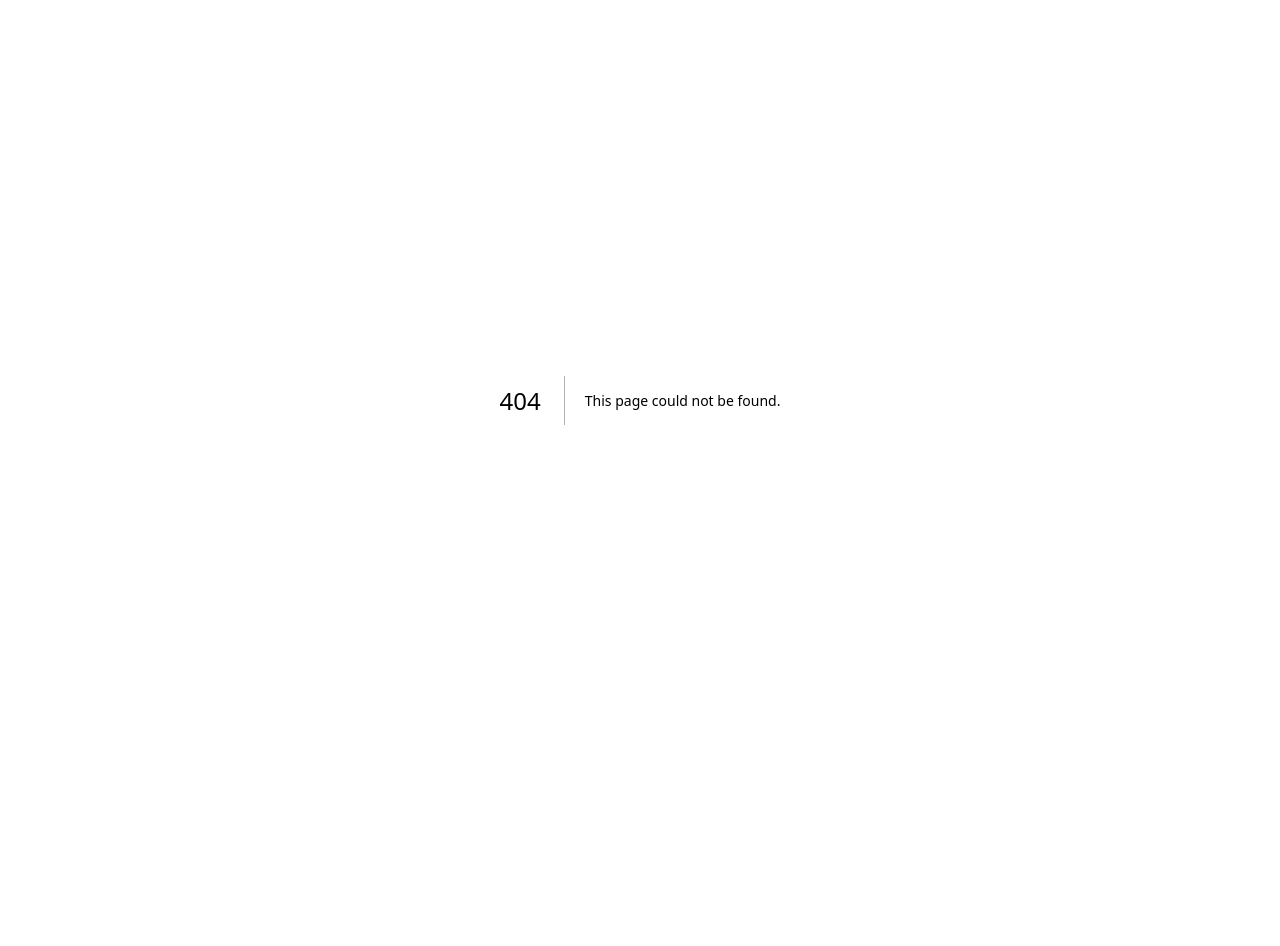
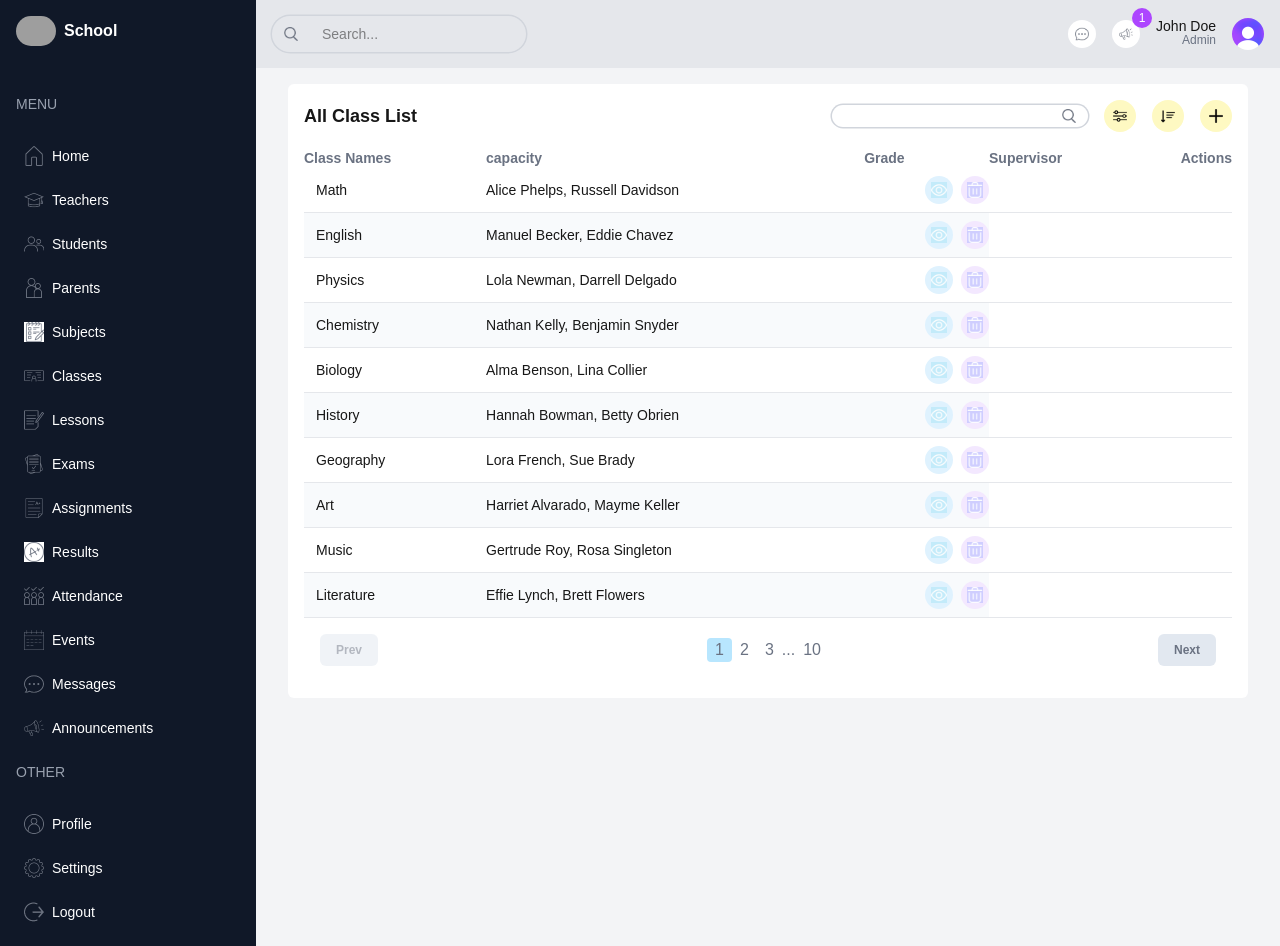
Before and after one commit to rumachoudhury/school-management-dashboard, a Next.js app: page /list/classes in a window 1280 px wide. Before the commit this address had no page. Before the commit the page ends 800 px from the top, so only its background shows below. Built offline with nearby package versions, Linux system fonts and the light colour scheme; grey boxes are pictures that could not be loaded.

Commit message:
Created ClassListPage

```diff
--- /dev/null
+++ b/src/app/(dashboard)/list/classes/page.tsx
@@ -0,0 +1,146 @@
+import Pagination from "@/src/components/Pagination";
+import Table from "@/src/components/Table";
+
+import TableSearch from "@/src/components/TableSearch";
+import Image from "next/image";
+import Link from "next/link";
+import { role, subjectsData } from "@/src/lib/data";
+
+type Column = {
+  header: string;
+  accessor: string;
+  className?: string;
+};
+
+type Class = {
+  id: number;
+  name: string;
+  capacity: number;
+  grade: number;
+  supervisor: string;
+};
+
+const columns: Column[] = [
+  {
+    header: "Class Names",
+    accessor: "name",
+  },
+  {
+    header: "capacity",
+    accessor: "capacity",
+  },
+  {
+    header: "Grade",
+    accessor: "grade",
+    className: "hidden md:table-cell",
+  },
+  {
+    header: "Supervisor",
+    accessor: "supervisor",
+    className: "hidden md:table-cell",
+  },
+  {
+    header: "Actions",
+    accessor: "action",
+    className: "text-right",
+  },
+];
+
+export default function ClassListPage() {
+  const renderRow = (item: Class) => {
+    return (
+      <tr
+        key={item.id}
+        className="border-b border-gray-200 even:bg-slate-50 text-sm hover:bg-purple-50"
+      >
+        <td className="p-3 ">{item.name}</td>
+
+        <td className="hidden md:table-cell">{item.teachers.join(", ")}</td>
+
+        <td>
+          <div className="flex items-center gap-2 justify-end">
+            <Link href={`/list/subjects/${item.id}`}>
+              <button className="w-7 h-7 flex items-center justify-center rounded-full bg-sky-100">
+                <Image
+                  src="/images/school-management-dashboard/view.png"
+                  alt="View"
+                  width={16}
+                  height={16}
+                />
+              </button>
+            </Link>
+
+            {role === "admin" && (
+              <button className="w-7 h-7 flex items-center justify-center rounded-full bg-purple-100">
+                <Image
+                  src="/images/school-management-dashboard/delete.png"
+                  alt="Delete"
+                  width={16}
+                  height={16}
+                />
+              </button>
+            )}
+          </div>
+        </td>
+      </tr>
+    );
+  };
+
+  return (
+    <div className="bg-white p-4 rounded-md flex-1 m-4 mt-0">
+      {/* Top */}
+      <div className="flex items-center justify-between">
+        <h2 className="hidden md:block text-lg font-semibold">
+          All Class List
+        </h2>
+
+        <div className="flex flex-col md:flex-row items-center gap-4 w-full md:w-auto">
+          <div className="w-64">
+            <TableSearch />
+          </div>
+
+          <div className="flex items-center gap-4 self-end">
+            <button className="w-8 h-8 flex items-center justify-center rounded-full bg-yellow-100">
+              <Image
+                src="/images/school-management-dashboard/filter.png"
+                alt="Filter"
+                width={14}
+                height={14}
+              />
+            </button>
+
+            <button className="w-8 h-8 flex items-center justify-center rounded-full bg-yellow-100">
+              <Image
+                src="/images/school-management-dashboard/sort.png"
+                alt="Filter"
+                width={14}
+                height={14}
+              />
+            </button>
+
+            {role === "admin" && (
+              <button className="w-8 h-8 flex items-center justify-center rounded-full bg-yellow-100">
+                <Image
+                  src="/images/school-management-dashboard/plus.png"
+                  alt="Filter"
+                  width={14}
+                  height={14}
+                />
+              </button>
+            )}
+          </div>
+        </div>
+      </div>
+
+      {/* List */}
+      <div className="">
+        <Table columns={columns} data={subjectsData} renderRow={renderRow} />
+      </div>
+
+      {/* Pagination */}
+      <div className="">
+        <Pagination />
+      </div>
+    </div>
+  );
+}
```
